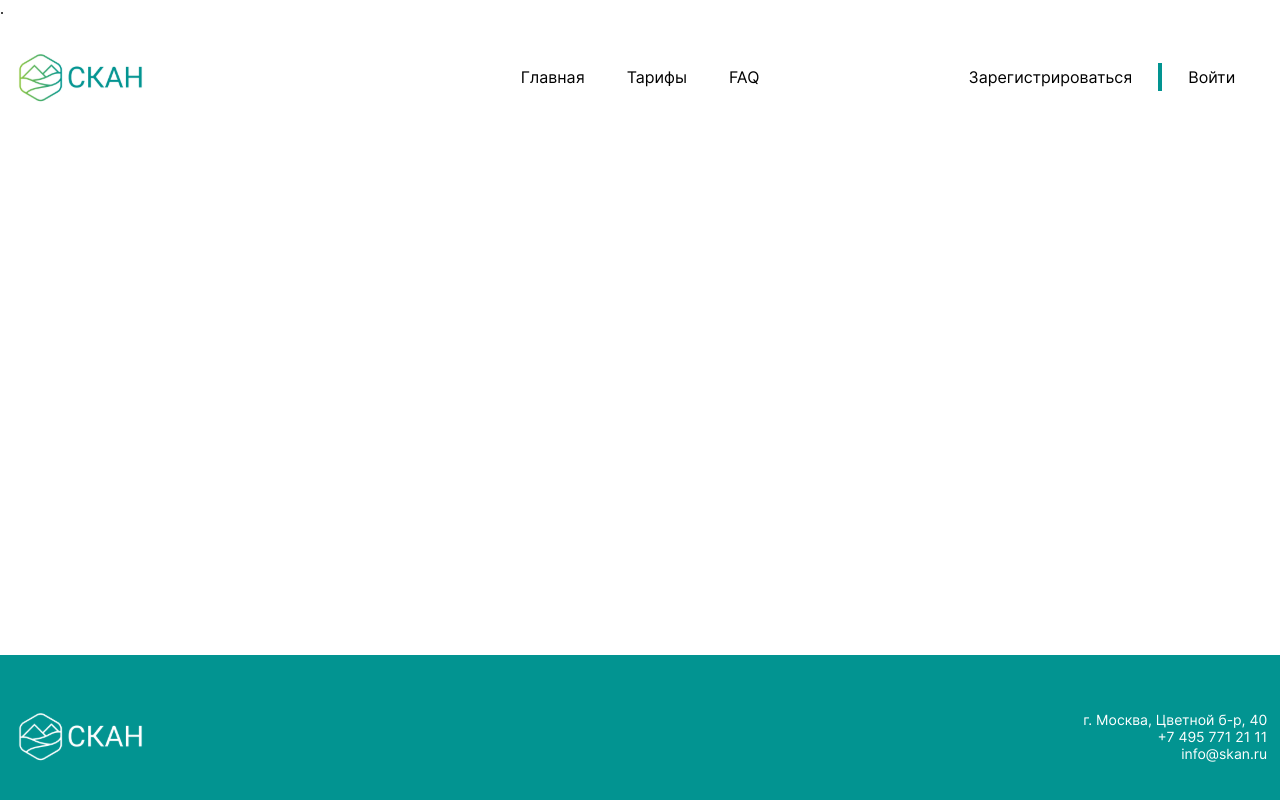
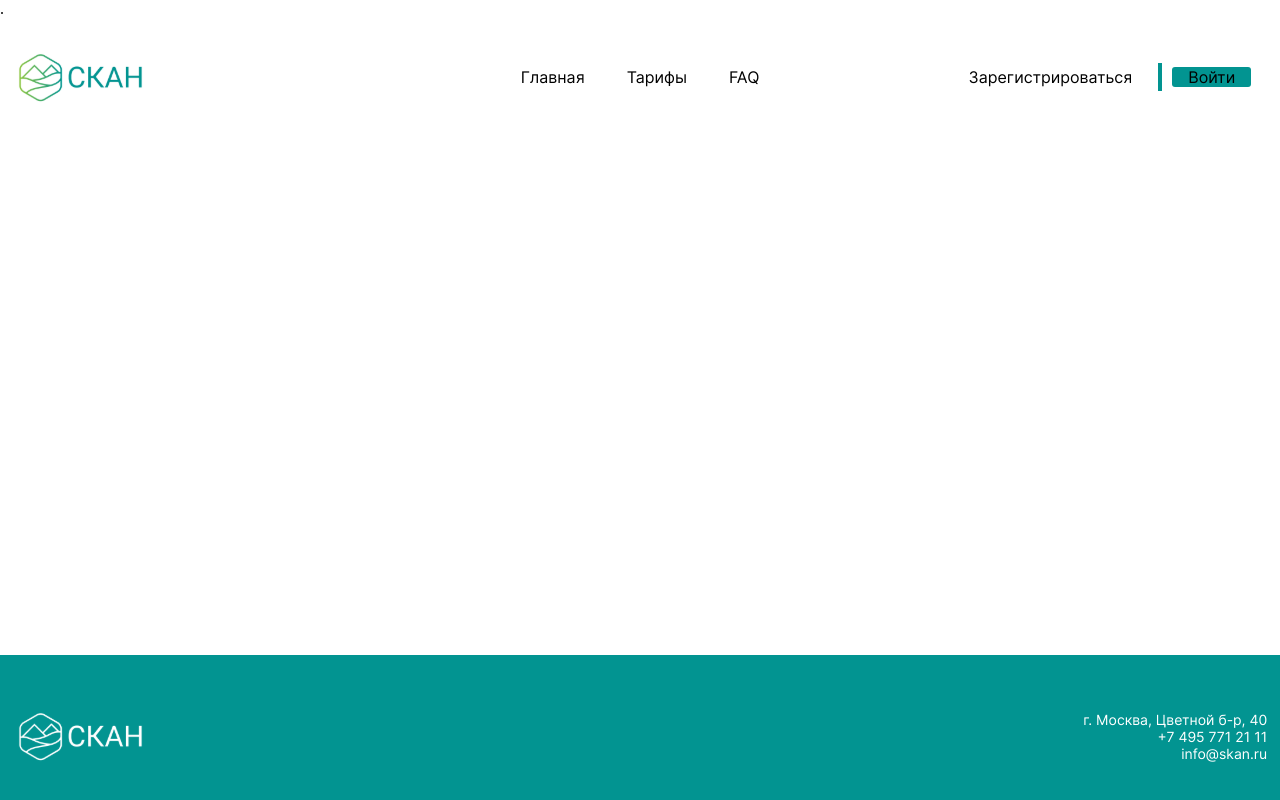
Before and after one commit to rom38/f_scan, a React (Vite) app: page / in a window 1280 px wide. Shown: the top 800 px of the page. Built offline with nearby package versions, Linux system fonts and the light colour scheme.

Commit message:
add button

```diff
--- a/src/components/Layout.jsx
+++ b/src/components/Layout.jsx
@@ -20,7 +20,7 @@ export const Layout = () => {
             <div className={`${style.headerLinks} ${style.headerCol3}`}>
                 <p >Зарегистрироваться</p>
                 <div className={style.divVertStick}></div>
-                <NavLink to="/login" className={classActive}>Войти</NavLink>
+                <NavLink to="/login" className={`${classActive} ${style.button}`}>Войти</NavLink>
             </div>
         </header>
         <main>
--- a/src/styles/Layout.module.css
+++ b/src/styles/Layout.module.css
@@ -155,3 +155,13 @@ main {
 .headerCol3 {
     justify-content: end;
 }
+
+.button {
+    -webkit-appearance: button;
+    -moz-appearance: button;
+    appearance: button;
+
+    text-decoration: none;
+    background-color: #029491;
+    border-radius: 3px;
+}
```
